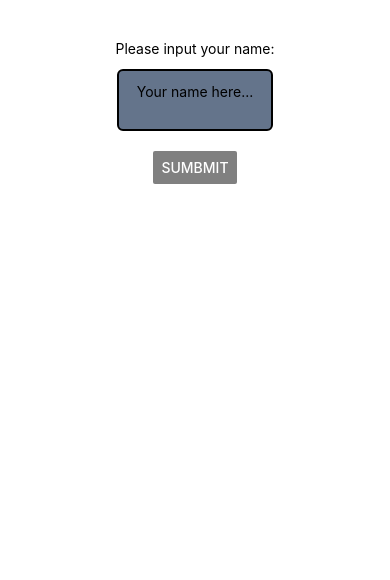
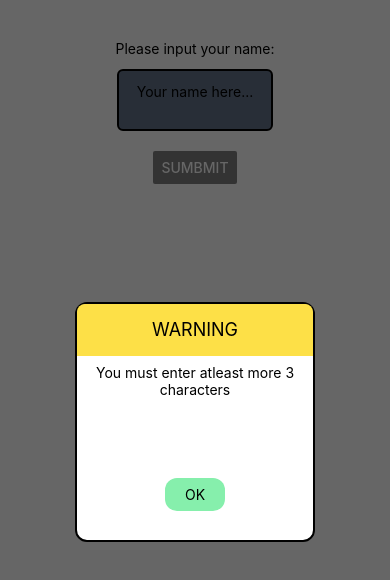
Before and after one commit to HLoey258/rn-just-a-stuff, a React Native app: screen / in a window 390 px wide. Both pictures are taken after a click on the button "SUMBMIT". Shown: the top 580 px of the page. Built offline with nearby package versions, Linux system fonts and the light colour scheme.

Commit message:
finished costume modal

```diff
--- a/App.js
+++ b/App.js
@@ -3,6 +3,7 @@ import {
   Alert,
   Button,
   FlatList,
+  Modal,
   Pressable,
   RefreshControl,
   ScrollView,
@@ -16,10 +17,13 @@ import {
 export default function App() {
   const [text, setText] = useState("");
   const [submit, setSubmit] = useState(false);
+  const [warning, setWarning] = useState(false);
+
   const handleSumbmitBtn = () => {
     if (text.length > 3) {
       setSubmit(!submit);
     } else {
+      setWarning(!warning);
       // ALERT COMPONENT
 
       // Alert.alert( // the choice will be display form left to right
@@ -59,11 +63,11 @@ export default function App() {
       //   ToastAndroid.LONG // display for 3.5s
       //   // ToastAndroid.SHORT // display for 2s
       // );
-      ToastAndroid.showWithGravity(
-        "hello this is a toast message with gravity",
-        2000,
-        ToastAndroid.CENTER // display the toast at center of the page
-      );
+      // ToastAndroid.showWithGravity(
+      //   "hello this is a toast message with gravity",
+      //   2000,
+      //   ToastAndroid.CENTER // display the toast at center of the page
+      // );
     }
   };
   const handleTextChange = (input) => {
@@ -71,6 +75,39 @@ export default function App() {
   };
   return (
     <View className="mt-10 flex-1 items-center">
+      <Modal
+        visible={warning}
+        transparent
+        onRequestClose={() => {
+          // active when press back arrow in androoid
+          setWarning(false);
+        }}
+        animationType="fade" // can be fade or slide or...
+        hardwareAccelerated // use this prob to incease performance in android
+      >
+        <View className="flex-1 justify-center items-center bg-[#00000099]">
+          <View
+            id="modal"
+            className="bg-white w-60 h-60  items-center border-2 rounded-xl"
+          >
+            <Text className="text-black text-lg mb-2 p-3 bg-yellow-300 w-full text-center rounded-t-lg ">
+              WARNING
+            </Text>
+            <Text className="text-black text-md text-center">
+              You must enter atleast more 3 characters
+            </Text>
+            <Pressable
+              onPress={() => {
+                setWarning(false);
+              }}
+            >
+              <Text className="top-20 p-2 bg-green-300 rounded-xl pl-5 pr-5">
+                OK
+              </Text>
+            </Pressable>
+          </View>
+        </View>
+      </Modal>
       <Text className="text-center mb-3">Please input your name:</Text>
       <TextInput
         multiline // 2 line allowed
@@ -114,7 +151,7 @@ export default function App() {
       </Pressable> */}
 
       {submit ? (
-        <Text className="mt-3">You just input this: {text}</Text>
+        <Text className="mt-3">You just inputdsafdsaf this: {text}</Text>
       ) : null}
     </View>
   );
```
